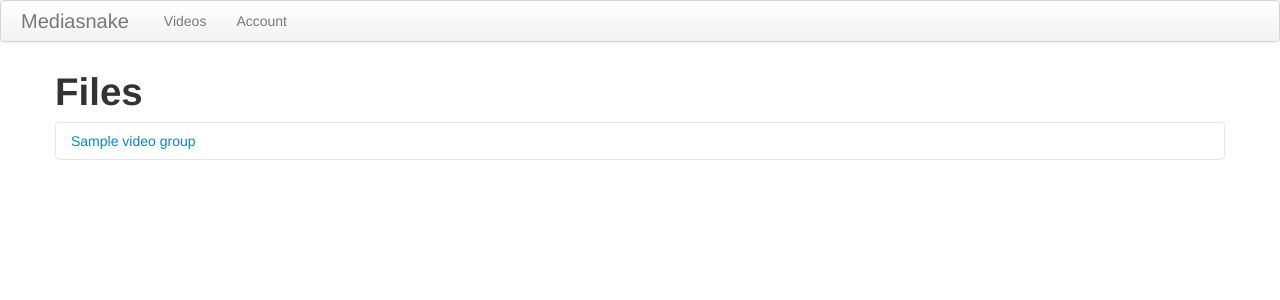
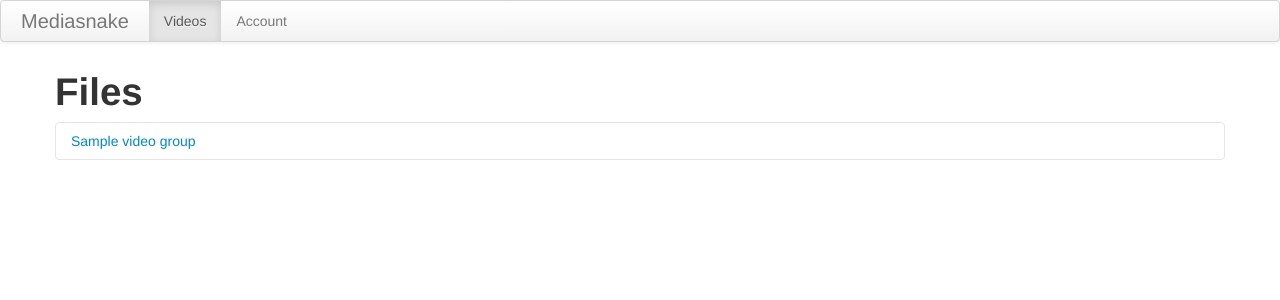
Before and after one commit to pv/mediasnake, a Django app: template mediasnakefiles/templates/mediasnakefiles/index.html in a window 1280 px wide. Shown: the top 300 px of the page. Run offline with Django 3.2, Linux system fonts and the light colour scheme; the template is opened without the code that fills it: most values are stand-ins (such as "Sample title", 1, 10 or a date in 2020); some libraries are stand-ins or nearby versions.

Commit message:
Ensure the bootstrap navbar works OK

```diff
--- a/mediasnake/templates/base.html
+++ b/mediasnake/templates/base.html
@@ -19,8 +19,8 @@
       <div class="navbar-inner">
 	<a class="brand" href="#">Mediasnake</a>
 	<ul class="nav">
-	  <li {% if request.path == '/' %}class="active"{% endif %}><a href="{% url 'index' %}">Videos</a></li>
-	  <li {% if request.path == '/account/' %}class="active"{% endif %}><a href="{% url 'django.contrib.auth.views.password_change' %}">Account</a></li>
+	  <li {% if '/account/' not in request.path and '/admin/' not in request.path %}class="active"{% endif %}><a href="{% url 'index' %}">Videos</a></li>
+	  <li {% if '/account/' in request.path %}class="active"{% endif %}><a href="{% url 'django.contrib.auth.views.password_change' %}">Account</a></li>
           {% if user.is_active and user.is_staff %}
 	  <li {% if '/admin/' in request.path %}class="active"{% endif %}><a href="{% url 'admin:index' %}">Admin</a></li>
 	  {% endif %}
```
